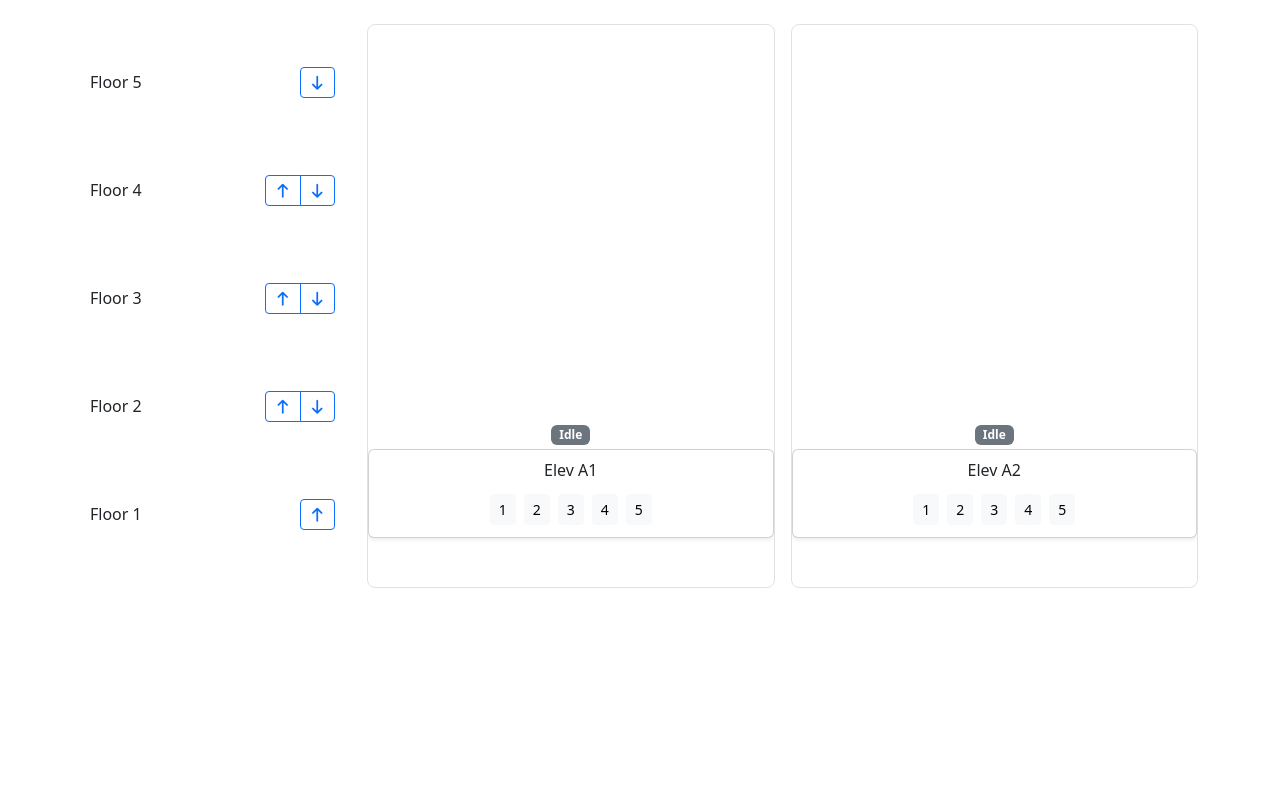
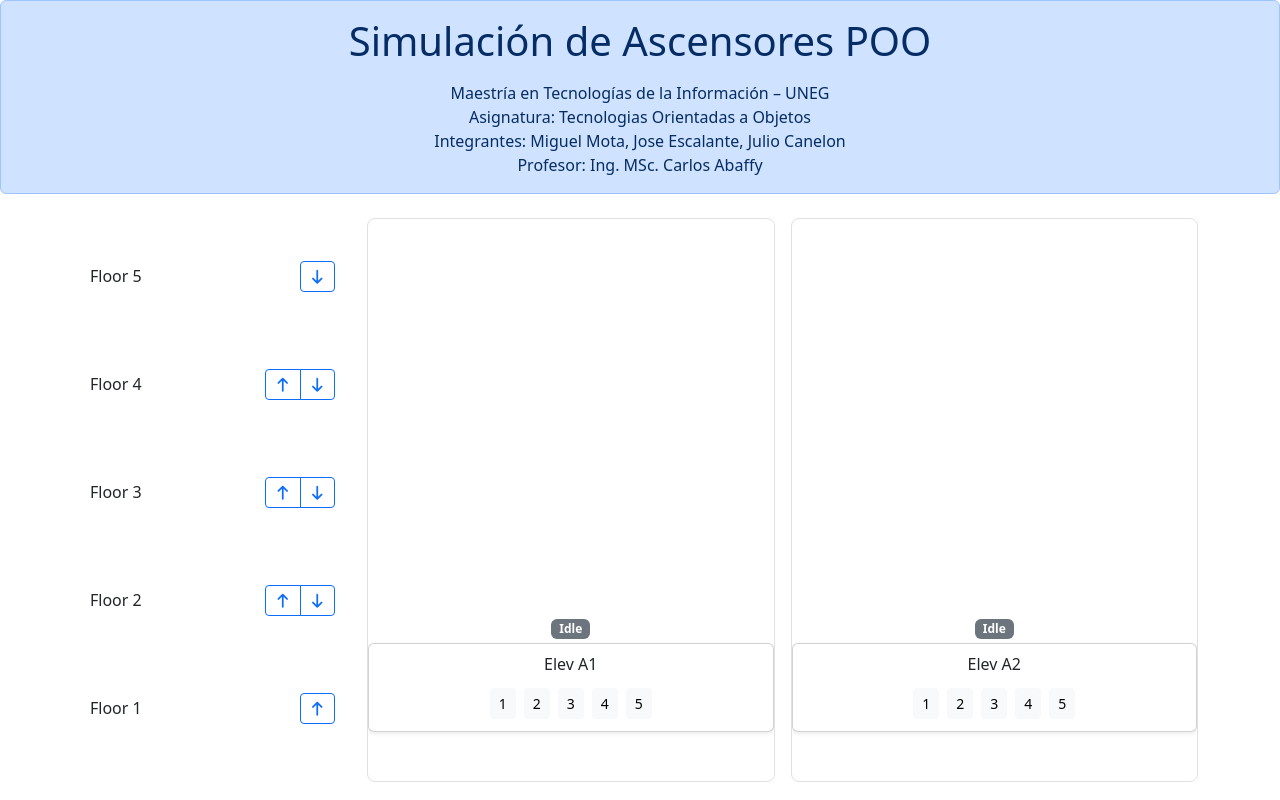
Before and after one commit to juliocanelon/elevator-sim, a React (Create React App) app: page / in a window 1280 px wide. Built offline with nearby package versions, Linux system fonts and the light colour scheme; no server answers.

Commit message:
feat: add academic project header

```diff
--- a/src/App.js
+++ b/src/App.js
@@ -1,10 +1,12 @@
 import React from 'react';
 import ElevatorSimulation from './components/ElevatorSimulation';
+import Header from './components/Header';
 import { ElevatorProvider } from './context/ElevatorContext';
 
 function App() {
   return (
     <ElevatorProvider>
+      <Header />
       <ElevatorSimulation />
     </ElevatorProvider>
   );
--- /dev/null
+++ b/src/components/Header.js
@@ -0,0 +1,16 @@
+import React from 'react';
+import { Alert } from 'react-bootstrap';
+
+function Header() {
+  return (
+    <Alert variant="primary" className="text-center">
+      <h1 className="mb-3">Simulación de Ascensores POO</h1>
+      <div>Maestría en Tecnologías de la Información – UNEG</div>
+      <div>Asignatura: Tecnologias Orientadas a Objetos</div>
+      <div>Integrantes: Miguel Mota, Jose Escalante, Julio Canelon</div>
+      <div>Profesor: Ing. MSc. Carlos Abaffy</div>
+    </Alert>
+  );
+}
+
+export default Header;
```
